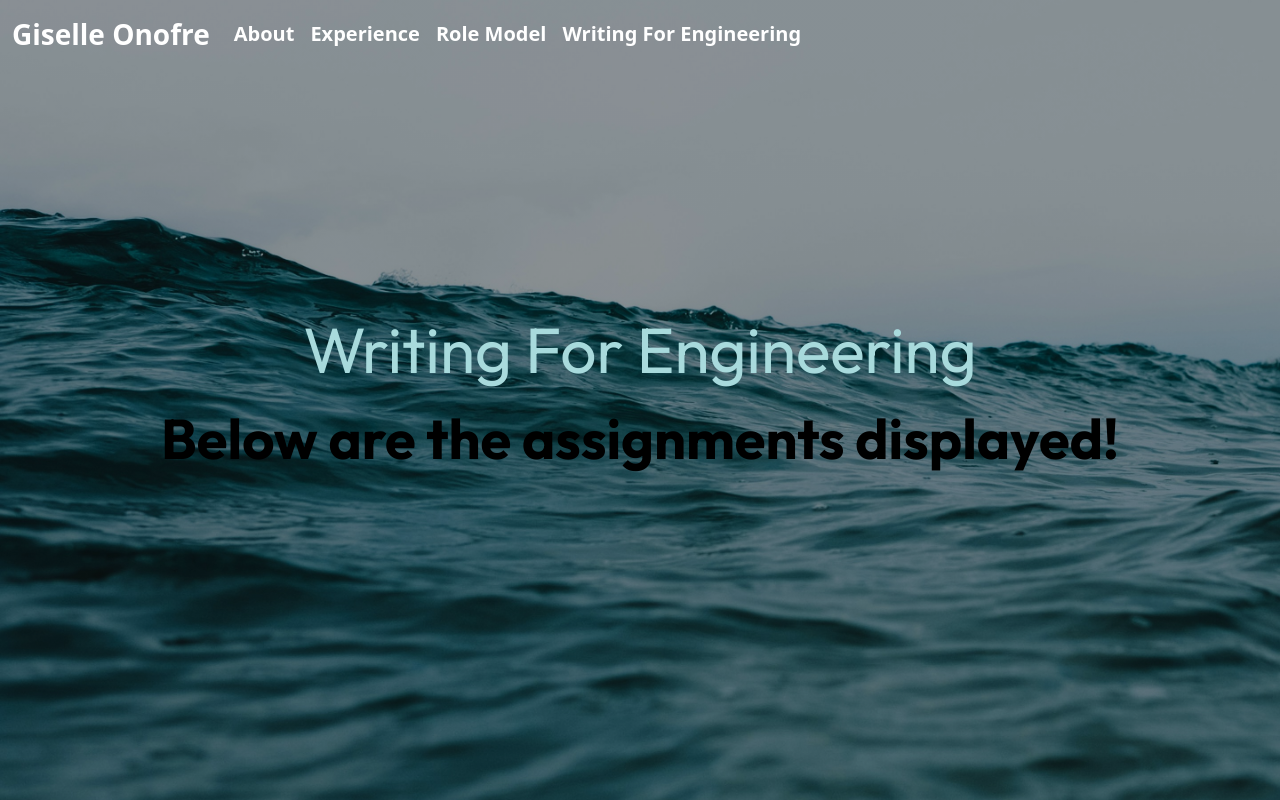
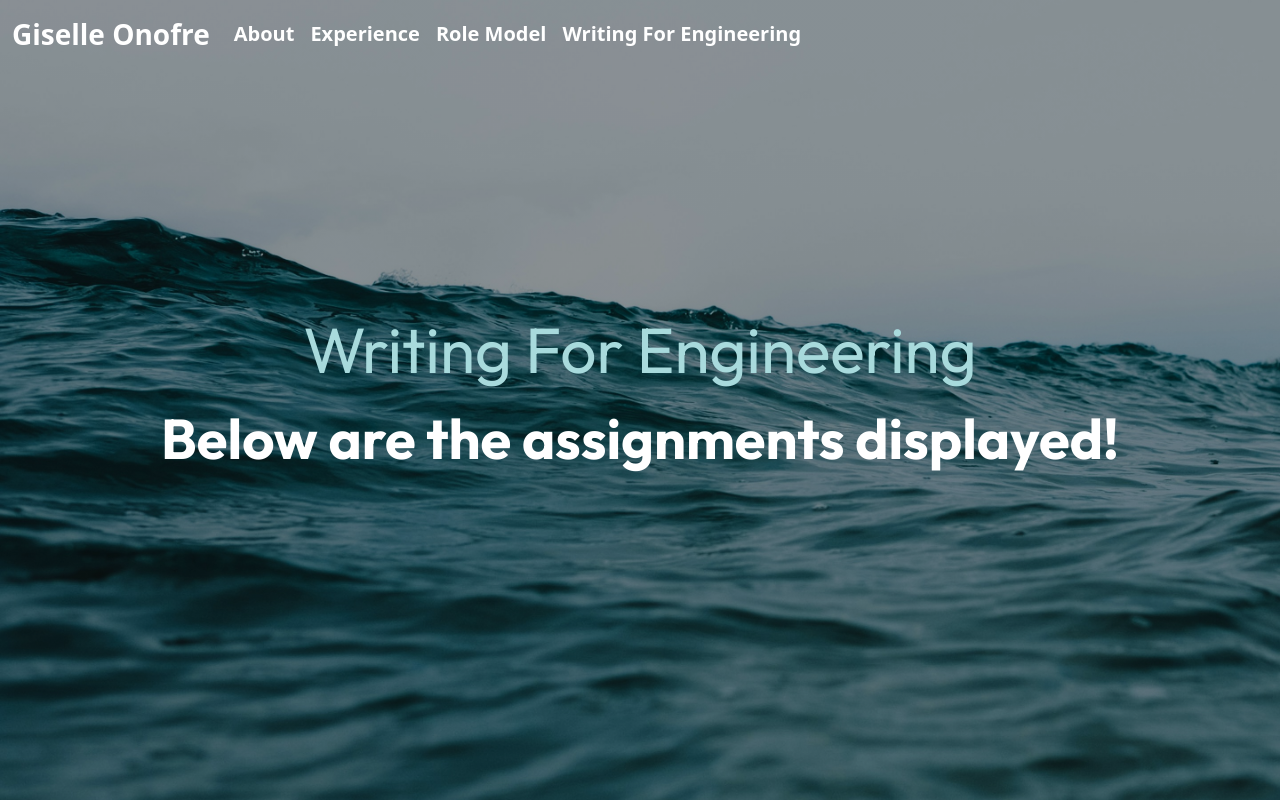
Before and after one commit to Onopre-dotcom/Giselle-Website, a plain HTML site: page class.html in a window 1280 px wide. Shown: the top 800 px of the page. Drawn offline with nearby package versions, Linux system fonts and the light colour scheme.

Commit message:
changed text to white

```diff
--- a/class.html
+++ b/class.html
@@ -54,7 +54,7 @@
       <article class="container text-center">
           <div class="row">
               <p class="display-3 text-yg-blue">Writing For Engineering </p>
-              <p class="fw-bold display-4">Below are the assignments displayed!</p>
+              <p class="fw-bold display-4 text-white">Below are the assignments displayed!</p>
             </div>
           </div>
        </article>
```
